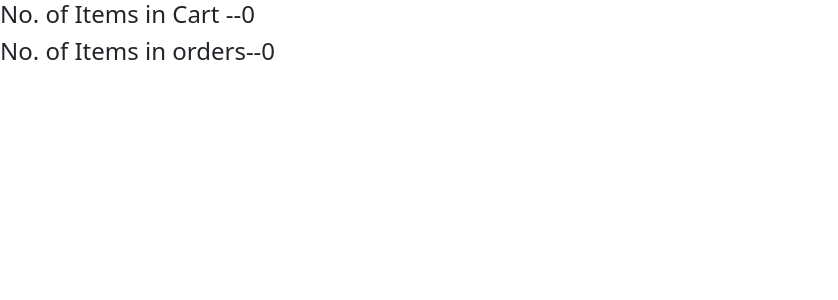
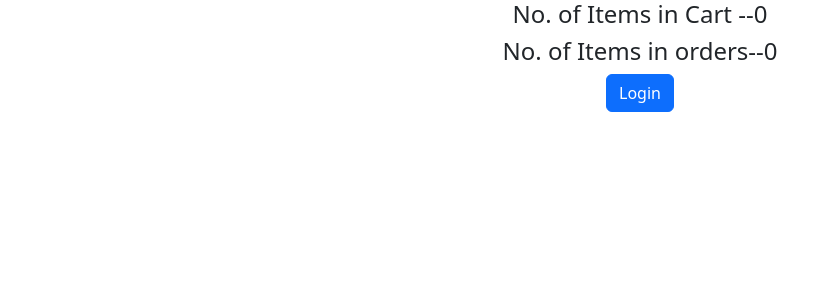
Before and after one commit to AbhishekGhosh07/React-Typescript-Redux-GraphQl, a React (Create React App) app: page / in a window 1280 px wide. Shown: the top 300 px of the page, without its empty margins (0-838 px from the left). Built offline with nearby package versions, Linux system fonts and the light colour scheme.

Commit message:
changes made

```diff
--- a/src/components/Header.js
+++ b/src/components/Header.js
@@ -1,12 +1,21 @@
+import { Button } from "react-bootstrap";
+import { useNavigate } from "react-router-dom";
 function Header(props){
-
+    let navigate = useNavigate();
     console.log("Header",props);
     console.log("User Header",props.user);
 
    //console.log("H",props.user[0].users.username);
     return(<>
-    <h4>No. of Items in Cart  --{props.cart.length}</h4>
+        <center>
+        <h4>No. of Items in Cart  --{props.cart.length}</h4>
      <h4>No. of Items in orders--{props.order.length}</h4>
+        {(props.user.length==0)? <Button variant="primary" onClick={()=>navigate("/login")}>Login</Button>:null}
+
+
+        </center>
+
+
 
 
 
```
